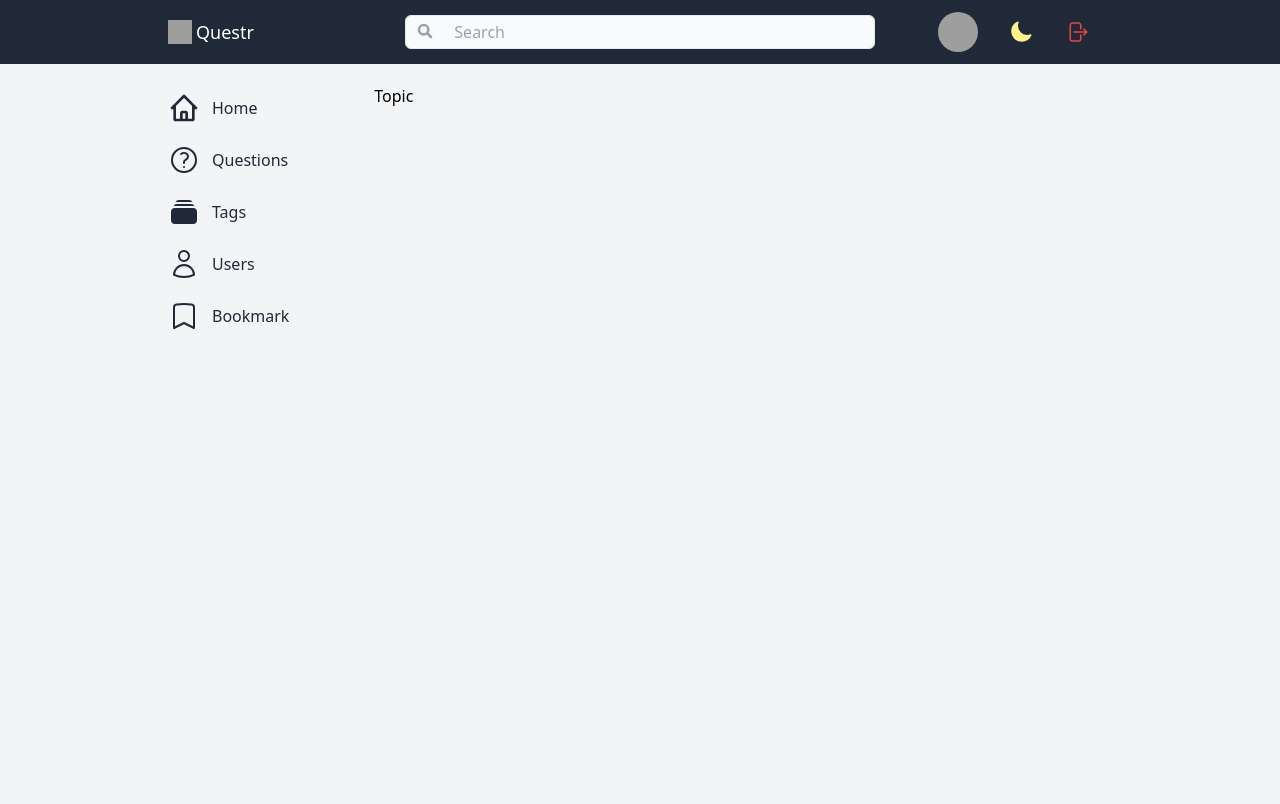
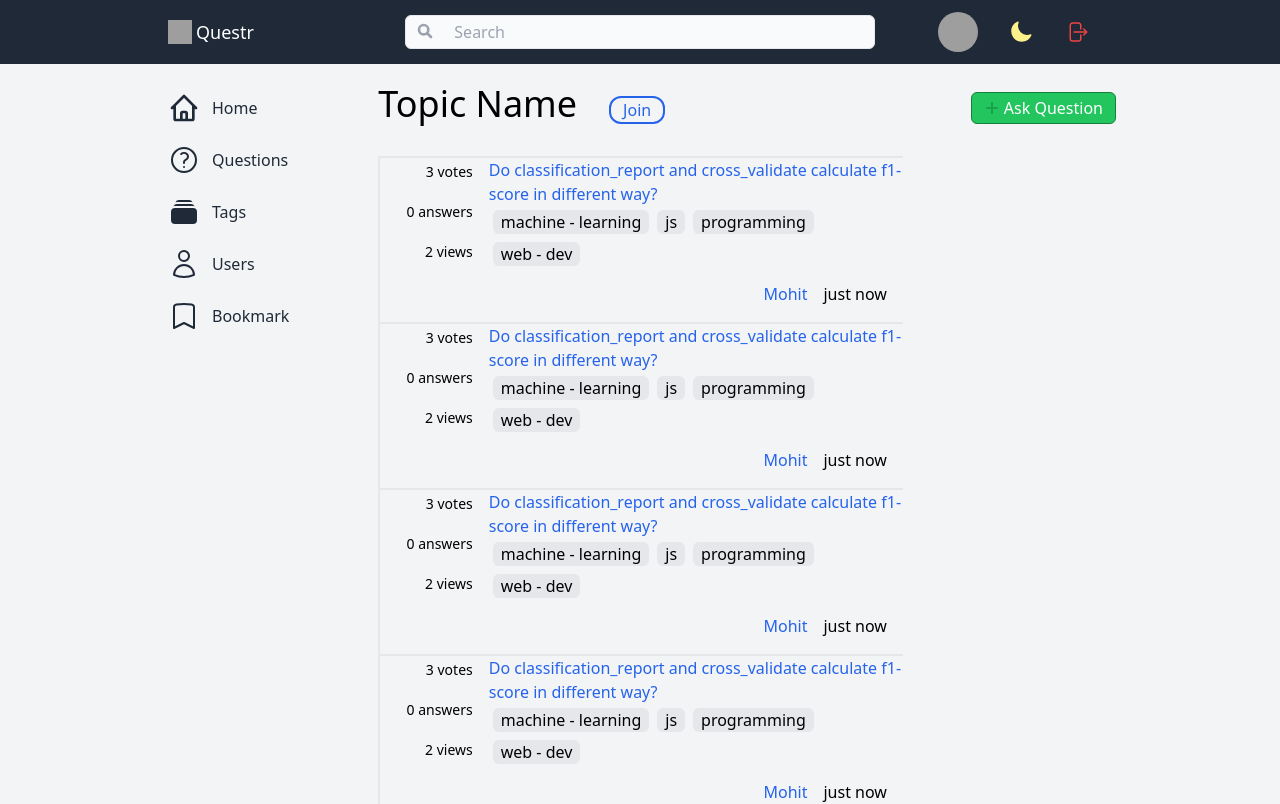
Before and after one commit to Mohit161220/questr, a React (Create React App) app in the folder frontend/: page /topic in a window 1280 px wide. Shown: the top 804 px of the page. Built offline with nearby package versions, Linux system fonts and the light colour scheme; grey boxes are pictures that could not be loaded.

Commit message:
Added Topic Page

```diff
--- a/frontend/src/App.js
+++ b/frontend/src/App.js
@@ -14,7 +14,7 @@ function App() {
   if (!isLogin) {
     routes = (
       <Routes>
-        <Route exact path="/" element={<Login />} />
+        <Route exact path="*" element={<Login />} />
       </Routes>
     );
   } else {
@@ -26,6 +26,7 @@ function App() {
           <Routes>
             <Route exact path="/" element={<Home />} />
             <Route exact path="/topic" element={<Topic />} />
+            <Route path="*" element={<Home/>}/>
           </Routes>
         </div>
         <Footer/>
--- /dev/null
+++ b/frontend/src/components/AboutTopic.jsx
@@ -0,0 +1,3 @@
+export default function AboutTopic() {
+  return <div className="md:col-span-2"></div>;
+}
--- /dev/null
+++ b/frontend/src/components/AskQuestionButton.jsx
@@ -0,0 +1,21 @@
+export default function AskQuestionButton() {
+  return (
+    <button className="h-8  mr-0 flex items-center p-3 rounded-md bg-green-500 hover:bg-green-700 text-white font-bold  border border-green-700 ">
+      <svg
+        xmlns="http://www.w3.org/2000/svg"
+        fill="none"
+        viewBox="0 0 24 24"
+        strokeWidth={3}
+        stroke="currentColor"
+        className="w-4 h-4 mr-1 text-green-600"
+      >
+        <path
+          strokeLinecap="round"
+          strokeLinejoin="round"
+          d="M12 4.5v15m7.5-7.5h-15"
+        />
+      </svg>
+      <span className="font-thin">Ask Question</span>
+    </button>
+  );
+}
--- a/frontend/src/components/QuestionCard.jsx
+++ b/frontend/src/components/QuestionCard.jsx
@@ -6,18 +6,18 @@ export default function QuestionCard(props) {
   return (
     <div className=" grid md:grid-cols-5 grid-cols-7 pb-4 border-t-2 border-l-2 ">
       <div className="col-span-1  flex flex-col items-end just">
-        <h1 className="text-sm my-1 mr-3">{question.votes} votes</h1>
-        <h1 className="text-sm my-4 mr-3">{question.answers} answers</h1>
-        <h1 className="text-sm my-1 mr-3">{question.views} views</h1>
+        <div className="text-sm my-1 mr-3">{question.votes} votes</div>
+        <div className="text-sm my-4 mr-3">{question.answers} answers</div>
+        <div className="text-sm my-1 mr-3">{question.views} views</div>
       </div>
       <div className=" md:col-span-4 col-span-6 ml-1">
         <Link className="text-blue-600 hover:text-blue-400">{question.title}</Link>
         <div className="flex flex-wrap ">
-            {question.tags.map(tag=>(<h1 className="m-1 px-2 rounded-md bg-gray-200 ">{tag}</h1>))}
+            {question.tags.map(tag=>(<button className="m-1 px-2 rounded-md bg-gray-200 ">{tag}</button>))}
         </div>
         <div className="flex justify-end mt-3 mx-2">
             <Link className="px-2 text-blue-600  hover:text-blue-400">{question.username}</Link>
-            <h1 className="px-2 ">{question.time}</h1>
+            <div className="px-2 ">{question.time}</div>
         </div>
       </div>
     </div>
--- a/frontend/src/components/Sidebar.jsx
+++ b/frontend/src/components/Sidebar.jsx
@@ -6,7 +6,7 @@ export default function Sidebar() {
       <div className="fixed">
       <ul className="pt-5 space-y-1 text-md hidden md:block">
         <li className="rounded-sm">
-          <Link className="flex items-center p-2 space-x-3 rounded-md">
+          <Link to='/' className="flex items-center p-2 space-x-3 rounded-md">
             <svg
               xmlns="http://www.w3.org/2000/svg"
               className="w-8 h-8 text-gray-800"
@@ -25,7 +25,7 @@ export default function Sidebar() {
           </Link>
         </li>
         <li className="rounded-sm">
-          <Link className="flex items-center p-2 space-x-3 rounded-md">
+          <Link to='/' className="flex items-center p-2 space-x-3 rounded-md">
             <svg
               xmlns="http://www.w3.org/2000/svg"
               fill="none"
--- a/frontend/src/pages/Home.jsx
+++ b/frontend/src/pages/Home.jsx
@@ -1,4 +1,6 @@
 import React from "react";
+
+import AskQuestionButton from "../components/AskQuestionButton";
 import QuestionCard from "../components/QuestionCard";
 import RightSidebar from "../components/RightSidebar";
 
@@ -38,23 +40,7 @@ function Home() {
               Most Viewed
             </button>
           </div>
-          <button className="h-8  mr-0 flex items-center p-3 rounded-md bg-green-500 hover:bg-green-700 text-white font-bold  border border-green-700 ">
-            <svg
-              xmlns="http://www.w3.org/2000/svg"
-              fill="none"
-              viewBox="0 0 24 24"
-              strokeWidth={3}
-              stroke="currentColor"
-              className="w-4 h-4 mr-1 text-green-600"
-            >
-              <path
-                strokeLinecap="round"
-                strokeLinejoin="round"
-                d="M12 4.5v15m7.5-7.5h-15"
-              />
-            </svg>
-            <span className="font-thin">Ask Question</span>
-          </button>
+          <AskQuestionButton/>
         </div>
         {questions.map((question) => (
           <QuestionCard key={question.id} question={question} />
--- a/frontend/src/pages/Topic.jsx
+++ b/frontend/src/pages/Topic.jsx
@@ -1,6 +1,42 @@
 import React from "react";
 
-export default function Topic()
-{
-    return(<div className="pt-5 md:col-span-7 grid grid-cols-7 col-span-9 min-h-screen ">Topic</div>)
+import AboutTopic from "../components/AboutTopic";
+import AskQuestionButton from "../components/AskQuestionButton";
+import QuestionCard from "../components/QuestionCard";
+
+export default function Topic() {
+  let questions = [];
+  for (let i = 0; i < 80; i++) {
+    questions.push({
+      id: i,
+      title:
+        "Do classification_report and cross_validate calculate f1-score in different way?",
+      username: "Mohit",
+      views: 2,
+      answers: 0,
+      votes: 3,
+      tags: ["machine - learning", "js", "programming", "web - dev"],
+      time: "just now",
+    });
+  }
+  return (
+    <div className="pt-5 md:col-span-7 grid grid-cols-7 col-span-9 min-h-screen gap-y-4">
+      <div className="flex justify-between items-end  md:col-span-7 col-span-9 mx-1">
+        <div className="flex items-end">
+          <h1 className=" text-center text-4xl font-medium mr-8">Topic Name</h1>
+          <button className="text-blue-600 hover:text-blue-400 rounded-xl px-3 border-2 border-blue-600 hover:border-blue-400">
+            Join
+          </button>
+        </div>
+        <AskQuestionButton />
+      </div>
+      <div className="flex justify-between items-end  md:col-span-5 col-span-7 mx-1"></div>
+      <div className="md:col-span-5 col-span-7 mx-1">
+        {questions.map((question) => (
+          <QuestionCard key={question.id} question={question} />
+        ))}
+      </div>
+      <AboutTopic />
+    </div>
+  );
 }
```
